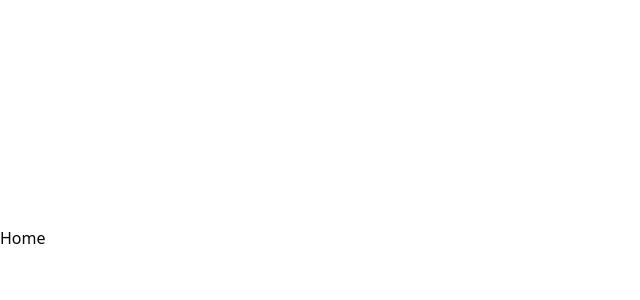
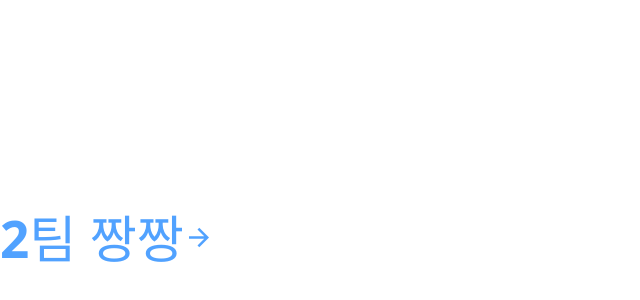
Before and after one commit to yunwoo-yu/hanghae_BF, a React (Vite) app: page / in a window 1280 px wide. Shown: the part 162-462 px from the top of the page, without its empty margins (0-640 px from the left). Built offline with nearby package versions, Linux system fonts and the light colour scheme.

Commit message:
🔧 chore: remixcon 추가

```diff
--- a/package.json
+++ b/package.json
@@ -22,6 +22,7 @@
     "react": "^19.1.1",
     "react-dom": "^19.1.1",
     "react-router": "^7.8.2",
+    "remixicon": "^4.6.0",
     "tailwind-merge": "^3.3.1",
     "tailwindcss": "^4.1.12"
   },
--- a/src/App.tsx
+++ b/src/App.tsx
@@ -1,3 +1,5 @@
+import 'remixicon/fonts/remixicon.css';
+
 import { Routers } from './routers/router';
 
 function App() {
--- a/src/pages/Home.tsx
+++ b/src/pages/Home.tsx
@@ -1,3 +1,8 @@
 export const Home = () => {
-  return <div>Home</div>;
+  return (
+    <div className="flex h-screen w-full items-center justify-center">
+      <h1 className="text-3xl font-bold text-blue-400">2팀 짱짱</h1>
+      <i className="ri-arrow-right-line text-3xl font-bold text-blue-400"></i>
+    </div>
+  );
 };
```
Also changed, not shown: 1 other file (tests, documents, lock files or other folders).
